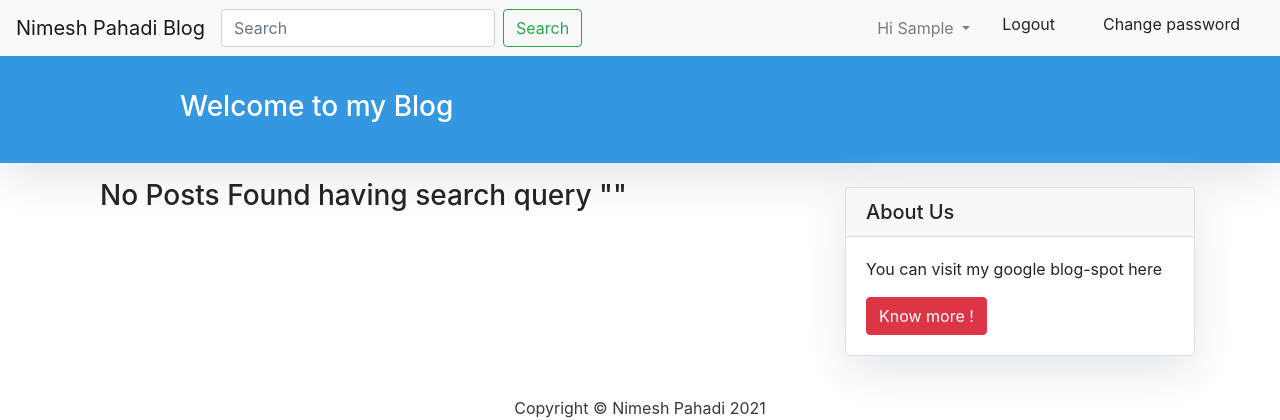
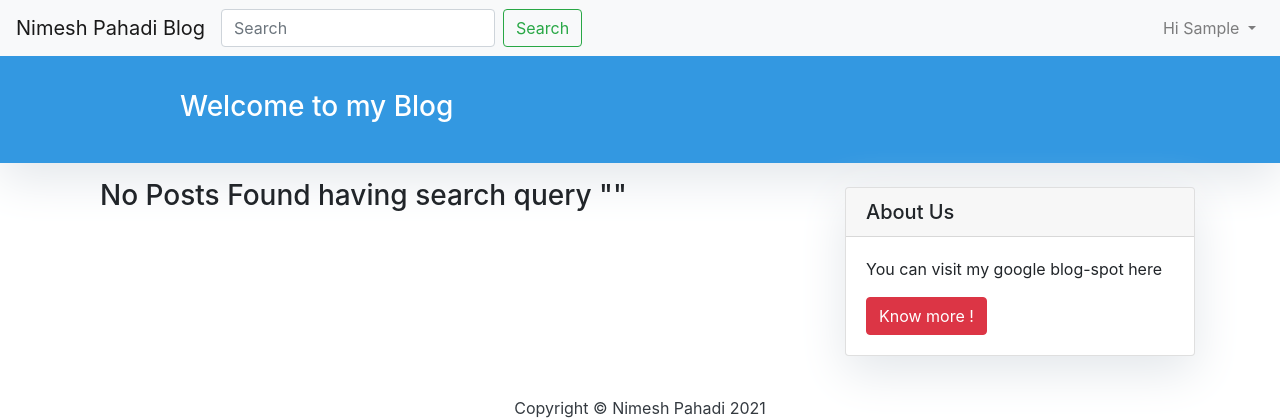
Before and after one commit to nimeshpahadi/personal_site, a Django app: page / in a window 1280 px wide. Shown: the top 420 px of the page. Run offline with Django 3.2, Linux system fonts and the light colour scheme; the visitor is signed in with stand-in values (Sample User, id 1); data that the repository does not hold is empty; some libraries are stand-ins or nearby versions.

Commit message:
Fix navbar dropdown menu

```diff
--- a/templates/blog/index.html
+++ b/templates/blog/index.html
@@ -22,7 +22,7 @@
                 <div class="card-body">
                     <h2 class="card-title">{{ post.title }}</h2>
                     <p class="card-text text-muted h6">{{ post.author }} | {{ post.created_on}} </p>
-                    <p class="card-text">{{post.content|safe|slice:":70" }}</p>
+                    <p class="card-text">{{post.content|safe|slice:":20" }}</p>
                     <a href="{% url 'post_detail' post.slug post.id %}" class="btn btn-primary">Read More &rarr;</a>
                 </div>
             </div>
--- a/templates/blog/navbar.html
+++ b/templates/blog/navbar.html
@@ -21,8 +21,8 @@
           <span>Hi {{ request.user|capfirst }}</span>
         </a>
         <div class="dropdown-menu" aria-labelledby="navbarDropdown">
-          <li><a class="dropdown-item" href="{% url 'logout' %}">Logout</a></li>
-          <li><a class="dropdown-item" href="{% url 'password_change' %}">Change password</a></li>
+          <a class="dropdown-item" href="{% url 'logout' %}">Logout</a>
+          <a class="dropdown-item" href="{% url 'password_change' %}">Change password</a>
         </div>
       </li>
       {% else %}
```
Also changed, not shown: media/django-summernote/2021-03-04/572e3b09-2ab9-49f4-a1c7-522f4f20354a.jpeg (deleted), media/django-summernote/2021-03-04/5fbfc172-e2d9-434e-a825-b835e12bf291.jpeg (deleted), media/django-summernote/2021-03-04/638eaec0-eabb-41d7-80af-49eebef49688.png (deleted), media/django-summernote/2021-03-04/8262be64-f335-4e82-8454-b21a2fb8f372.jpg (deleted), media/django-summernote/2021-03-04/830ddf7f-3478-4dab-b1e3-83036cd4a77e.jpeg (deleted), media/django-summernote/2021-03-04/dfc0e0c3-1541-4e97-b20a-d175762fcbfe.jpeg (deleted), media/django-summernote/2021-03-04/ef34b60c-ebfc-46e6-a687-92e0b6889176.jpg (deleted), 2 other files.
